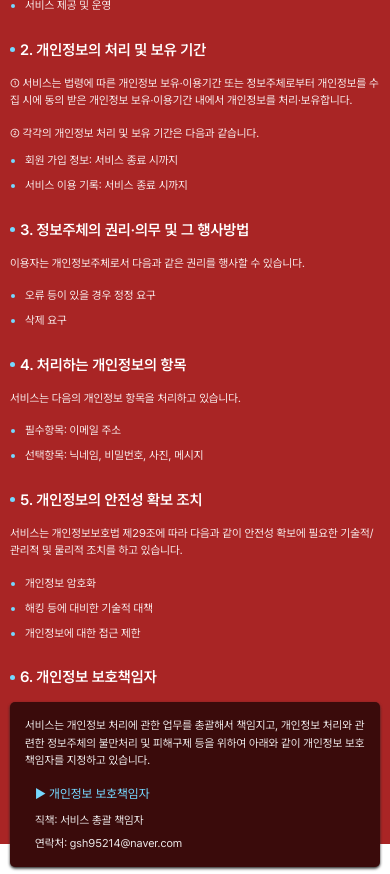
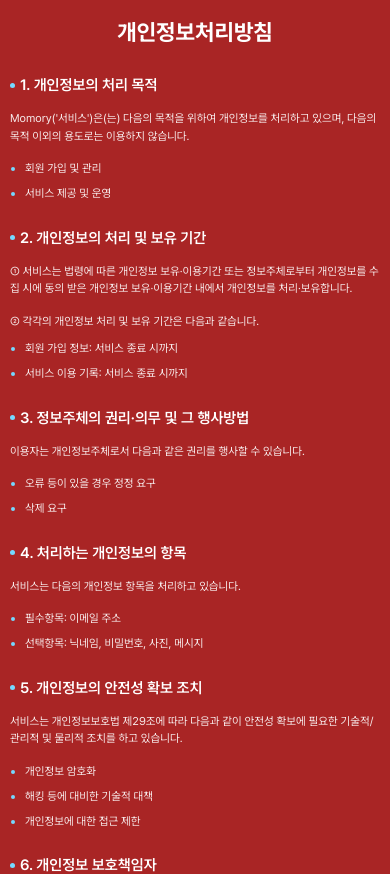
Before and after one commit to YeonuJung/momory, a Next.js app: page /privacy-policy in a window 390 px wide. Shown: the top 874 px of the page. Built offline with nearby package versions, Linux system fonts and the light colour scheme; a small style sheet from the web is missing.

Commit message:
레이아웃에서 최소 높이 클래스를 h-dvh에서 min-h-dvh로 변경하여 반응형 디자인 개선

```diff
--- a/app/layout.tsx
+++ b/app/layout.tsx
@@ -115,7 +115,7 @@ export default function RootLayout({
           href="https://cdnjs.cloudflare.com/ajax/libs/cssgram/0.1.10/cssgram.min.css"
         ></link>
       </head>
-      <body className="flex h-dvh flex-col items-center bg-white">
+      <body className="flex min-h-dvh flex-col items-center bg-white">
         <Toaster position="top-center" containerStyle={{ top: 100 }} />
         {children}
       </body>
--- a/components/layout/PageLayout.tsx
+++ b/components/layout/PageLayout.tsx
@@ -10,7 +10,7 @@ export default function PageLayout({
 }: PageLayoutProps) {
   return (
     <div
-      className={`h-dvh relative flex w-full max-w-[43.2rem] flex-col justify-center ${verticalSpacing} bg-ruby shortLandscape:min-h-[76.5rem]`}
+      className={`min-h-dvh relative flex w-full max-w-[43.2rem] flex-col justify-center ${verticalSpacing} bg-ruby shortLandscape:min-h-[76.5rem]`}
     >
       {children}
     </div>
```
